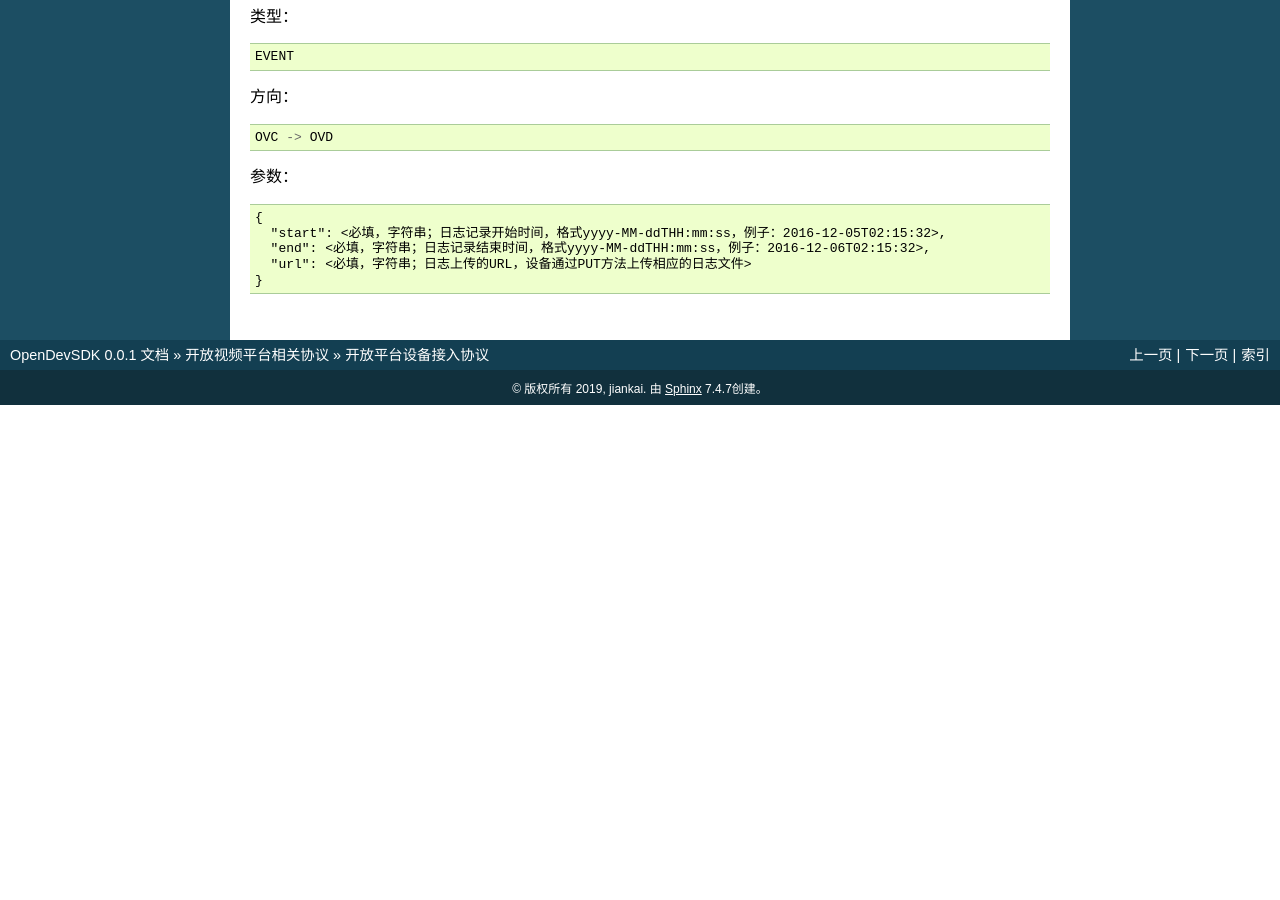
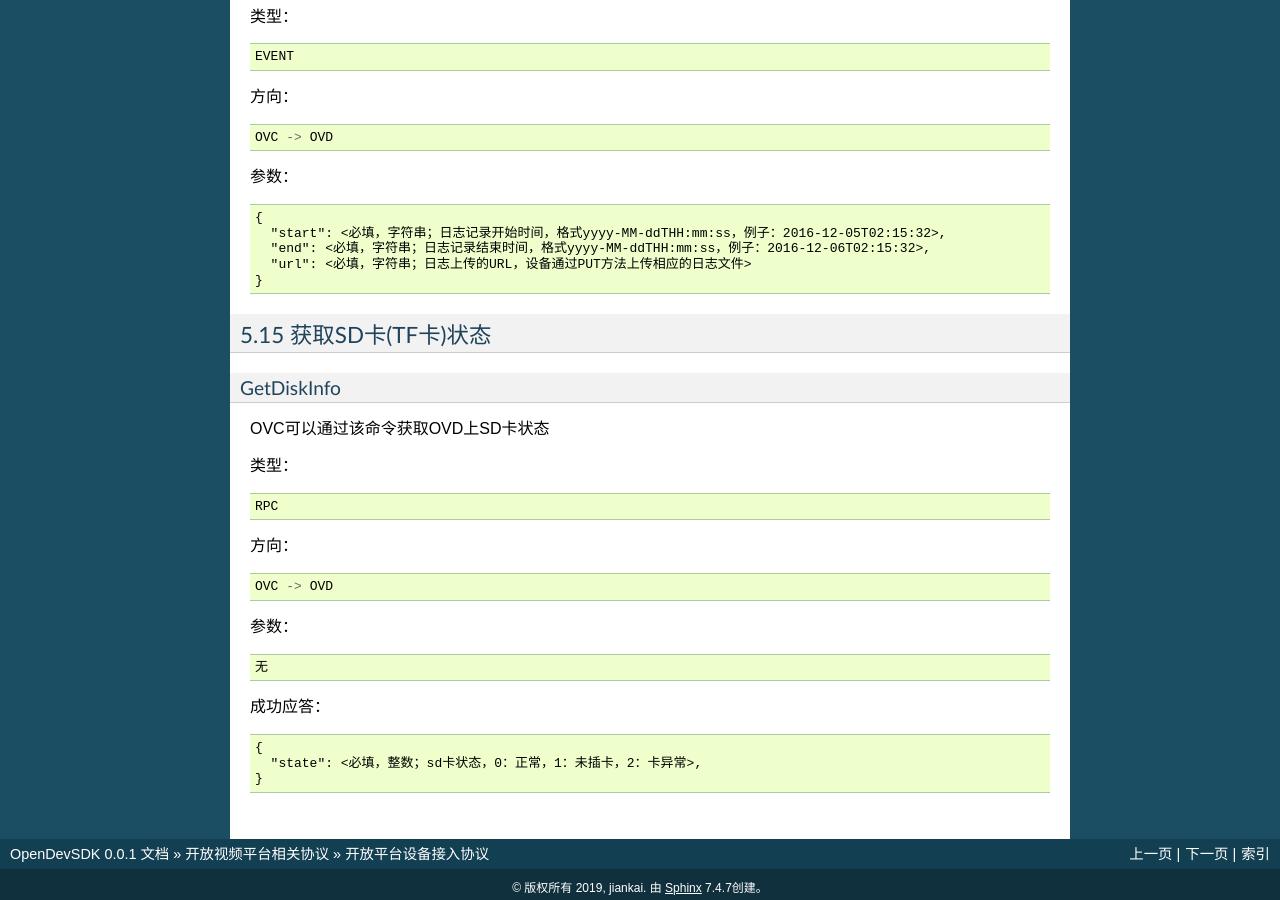
Before and after one commit to jamken/open_dev_sdk, a Sphinx documentation site: the page built from docs/dap.rst, in a window 1280 px wide and 900 px high, scrolled down 21200 px. Built offline with Sphinx 7.4.7, drawn with Linux system fonts in a browser that asks for light colours; before the commit the page ends 21605 px from its top, so only the background shows below that; some of the changed text lies outside the part shown.

Commit message:
[wangjianjian]: 新增GetDiskInfo ovc获取ovd sd卡状态

```diff
--- a/docs/dap.rst
+++ b/docs/dap.rst
@@ -1203,3 +1203,32 @@ OVC可以通过该命令控制OVD上传相关本地日志，供调试分析使
     "end": <必填，字符串；日志记录结束时间，格式yyyy-MM-ddTHH:mm:ss，例子：2016-12-06T02:15:32>,
     "url": <必填，字符串；日志上传的URL，设备通过PUT方法上传相应的日志文件>
   }
+
+5.15 获取SD卡(TF卡)状态
++++++++++++++++
+
+
+GetDiskInfo
+-----------------------
+
+OVC可以通过该命令获取OVD上SD卡状态
+
+
+类型： ::
+
+  RPC
+
+方向： ::
+
+  OVC -> OVD
+
+
+参数： ::
+
+ 无
+
+成功应答： ::
+
+  {
+    "state": <必填，整数；sd卡状态，0：正常，1：未插卡，2：卡异常>,
+  }
```
